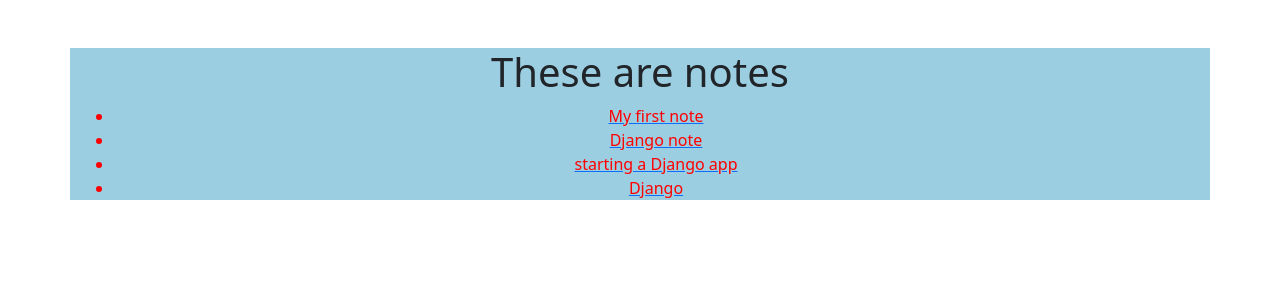
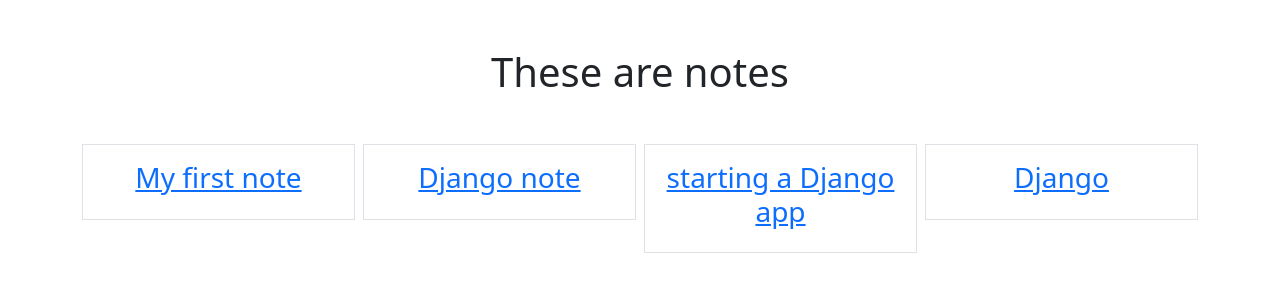
Before and after one commit to Karthikeya0612/QuickNotes, a Django app: page /notes/notes in a window 1280 px wide. Shown: the part 54-354 px from the top of the page. Run offline with Django 4.2, Linux system fonts and the light colour scheme; a user stored in the database is signed in; data comes from the database, SQL or seed files in the repository; both versions use the stored data as it was after the commit.

Commit message:
changes in styling

```diff
--- a/home/templates/home/welcome.html
+++ b/home/templates/home/welcome.html
@@ -1,7 +1,7 @@
 {% extends "base.html" %}
 {% block content %}
     <h1>Notes!!!</h1>
-    <p>Lorem ipsum dolor sit amet consectetur adipisicing elit. Saepe laborum dicta voluptatum numquam repellendus dolore aliquid alias sequi eaque soluta!</p>
+    <p>Here are the notes you have created</p>
     <p>Today is {{today}}</p>
     <a href="{% url 'notes.list' %}" class="btn btn-primary">Check out notes</a>
 {% endblock %}
--- a/notes/templates/notes/all_notes.html
+++ b/notes/templates/notes/all_notes.html
@@ -2,14 +2,20 @@
 
 {% block content %}
 
-    <h1>
+    <h1 class="my-5">
         These are notes
     </h1>
-    <ul>
+    <div class="row row-cols3 g-2">
         {% for note in notes %}
-            <a href="{% url 'notes.detail' pk=note.id %}">
-                <li class="note-li">{{note.title}}</li>
-            </a>
+        <div class="col">
+            <div class="p-3 border">
+                <a href="{% url 'notes.detail' pk=note.id %}">
+                    <h3>{{note.title}}</h3>
+                </a>
+            </div>
+        </div>
         {% endfor %}
-    </ul>
+    </div>
+
+
 {% endblock %}
--- a/static/css/style.css
+++ b/static/css/style.css
@@ -1,10 +1,3 @@
 ul.errorlist {
     display: none;
 }
-
-li.note-li{
-    color: red;
-}
-.container{
-    background-color: rgb(155, 206, 224);
-}
```
Also changed, not shown: notes/forms.py (+5 -5 lines), db.sqlite3.
